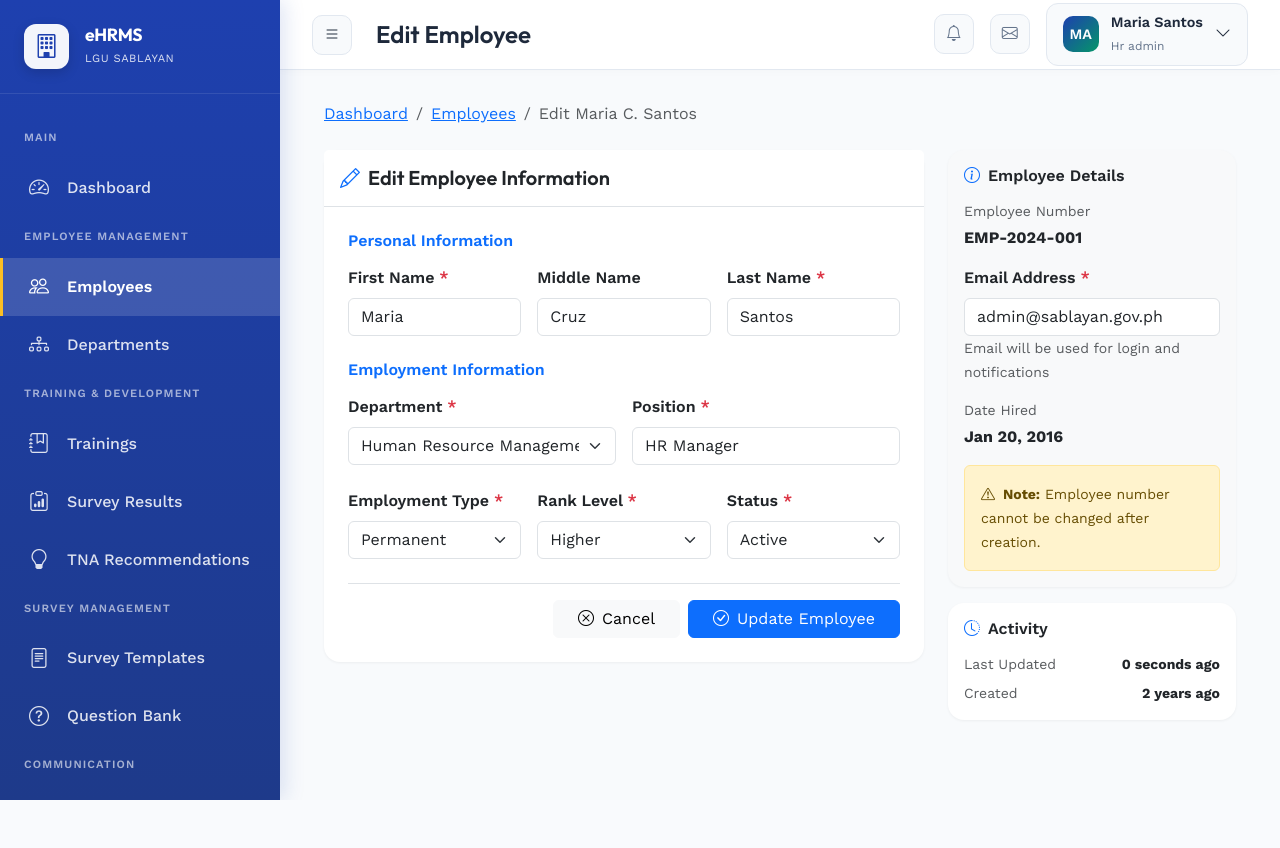
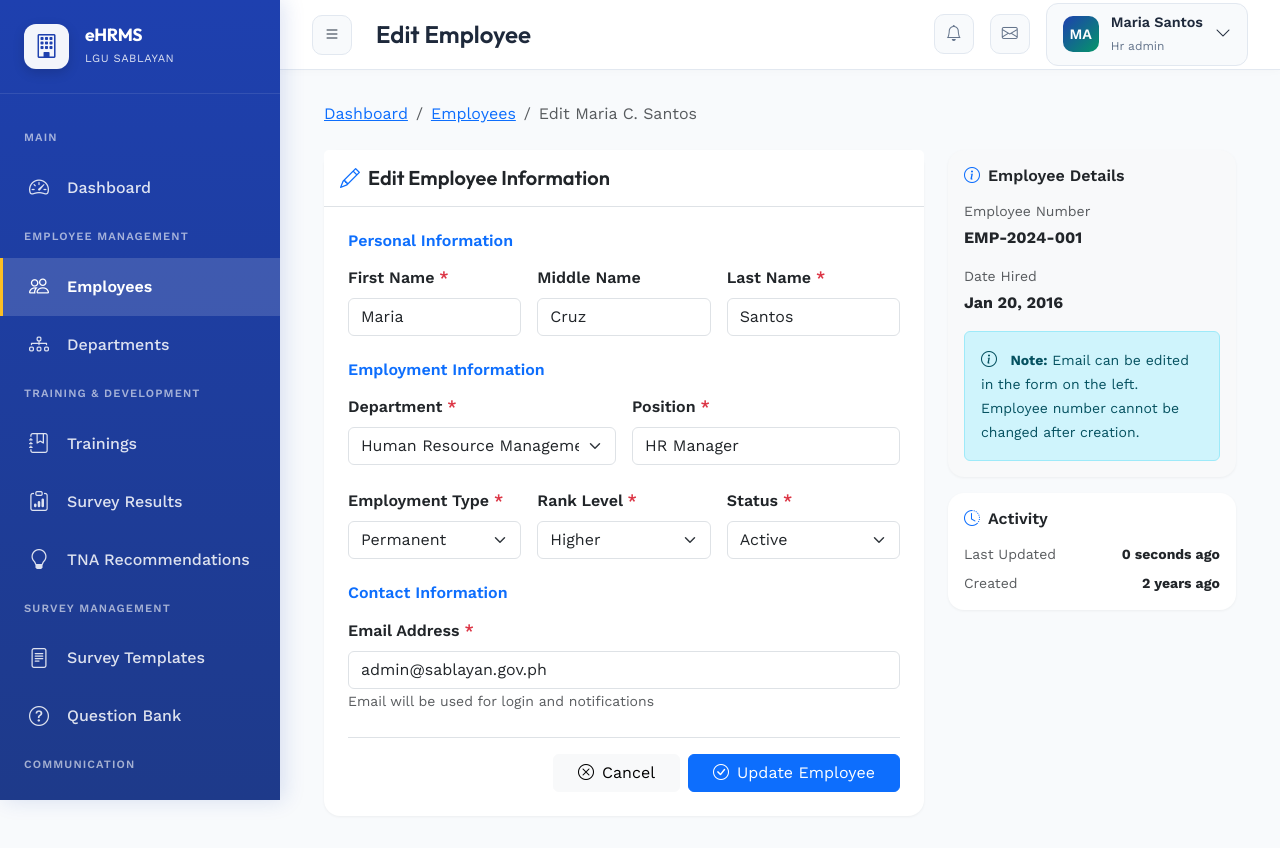
Before and after one commit to phpthinky/ehrms-training, a Laravel app: page /employees/1/edit in a window 1280 px wide. Before the commit the page ends 800 px from the top, so only its background shows below. Run offline with Laravel 12, Linux system fonts and the light colour scheme; a user stored in the database is signed in; data comes from the database, SQL or seed files in the repository; parts of the project's set-up code (start-up, migrations or seed data) failed here and were passed over.

Commit message:
Fix email field not submitting in employee edit form
Issue: Email field was showing 'required' validation error even when filled
Root cause: Email field was placed in sidebar (col-lg-4) outside the form tag
- Form opens at line 26 inside col-lg-8
- Form closes at line 129 inside col-lg-8
- Email field was at line 147 inside col-lg-4 (sidebar)
- Sidebar starts AFTER form closes, so email was never submitted

Solution:
- Moved email field INSIDE the form (before Form Actions section)
- Added new 'Contact Information' section in main form
- Removed duplicate email input from sidebar
- Updated sidebar note to indicate email can be edited in main form
- Changed alert from warning to info style

File modified: resources/views/employees/edit.blade.php

```diff
--- a/resources/views/employees/edit.blade.php
+++ b/resources/views/employees/edit.blade.php
@@ -117,6 +117,20 @@
                             </div>
                         </div>
 
+                        <!-- Contact Information -->
+                        <h6 class="mb-3 text-primary" style="font-weight: 600;">Contact Information</h6>
+                        <div class="row g-3 mb-4">
+                            <div class="col-md-12">
+                                <label class="form-label fw-semibold">Email Address <span class="text-danger">*</span></label>
+                                <input type="email" name="email" class="form-control @error('email') is-invalid @enderror"
+                                       value="{{ old('email', $employee->email ?? $employee->user->email ?? '') }}" required>
+                                @error('email')
+                                    <div class="invalid-feedback">{{ $message }}</div>
+                                @enderror
+                                <small class="text-muted">Email will be used for login and notifications</small>
+                            </div>
+                        </div>
+
                         <!-- Form Actions -->
                         <div class="d-flex gap-2 justify-content-end pt-3 border-top">
                             <a href="{{ route('employees.show', $employee) }}" class="btn btn-light px-4">
@@ -145,22 +159,13 @@
                     </div>
 
                     <div class="mb-3">
-                        <label class="form-label fw-semibold">Email Address <span class="text-danger">*</span></label>
-                        <input type="email" name="email" class="form-control @error('email') is-invalid @enderror"
-                               value="{{ old('email', $employee->email ?? $employee->user->email ?? '') }}" required>
-                        @error('email')
-                            <div class="invalid-feedback">{{ $message }}</div>
-                        @enderror
-                        <small class="text-muted">Email will be used for login and notifications</small>
-                    </div>
-
-                    <div class="mb-3">
                         <small class="text-muted d-block mb-1">Date Hired</small>
                         <strong>{{ $employee->date_hired ? \Carbon\Carbon::parse($employee->date_hired)->format('M d, Y') : 'N/A' }}</strong>
                     </div>
 
-                    <div class="alert alert-warning alert-sm mb-0">
-                        <small><i class="bi bi-exclamation-triangle me-2"></i><strong>Note:</strong> Employee number cannot be changed after creation.</small>
+                    <div class="alert alert-info alert-sm mb-0">
+                        <i class="bi bi-info-circle me-2"></i>
+                        <small><strong>Note:</strong> Email can be edited in the form on the left. Employee number cannot be changed after creation.</small>
                     </div>
                 </div>
             </div>
```
